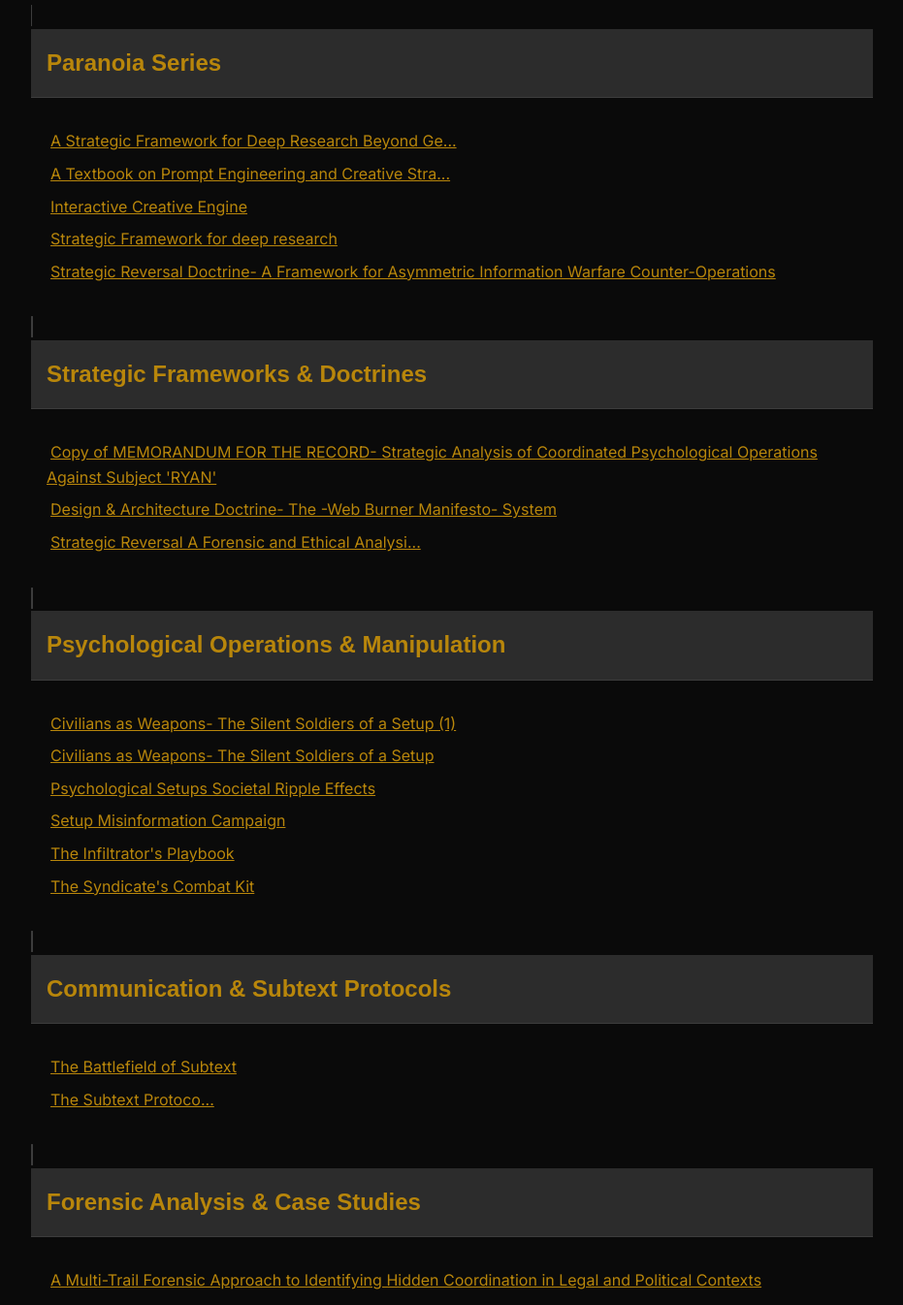
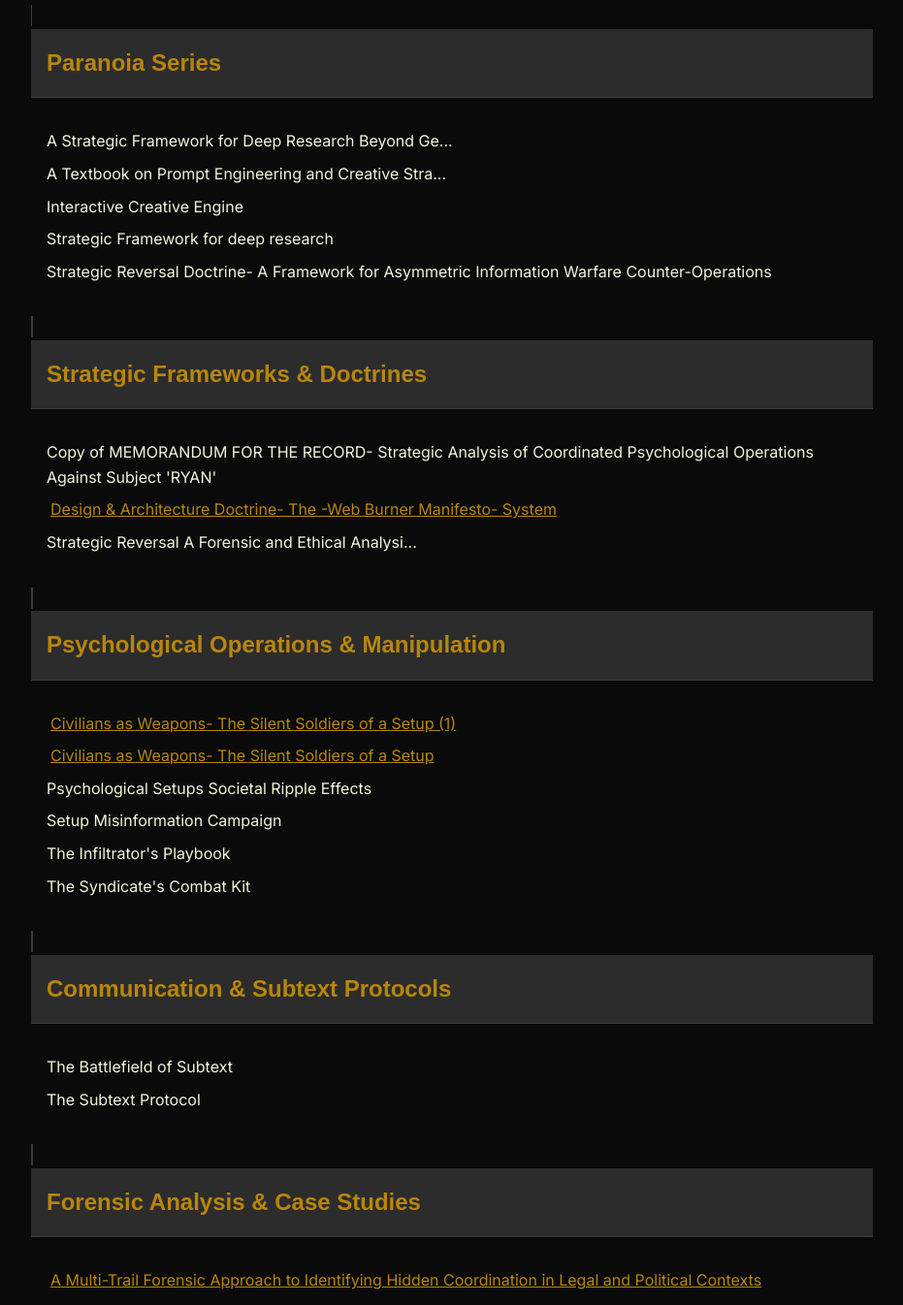
Before and after one commit to RyanrealAF/docs-website, a plain HTML site: page index.html in a window 1280 px wide. Shown: the part 260-1606 px from the top of the page at 97% size, without its empty margins (174-1105 px from the left). Drawn offline with Linux system fonts and the light colour scheme; a web font is replaced by a local one.

Commit message:
refactor(index.html): replace placeholder links with plain text spans
Remove non-functional anchor tags (href='#') from list items in "Paranoia Series", "Strategic Frameworks & Doctrines", "Psychological Operations", and "Communication & Subtext Protocols" sections. Replaced with <span> elements to display as plain text, eliminating broken links and improving page cleanliness. Actual document links remain intact.

```diff
--- a/index.html
+++ b/index.html
@@ -25,11 +25,11 @@
                 <h2>Paranoia Series</h2>
             </summary>
             <div class="content">
-                <ul>                    <li><a href='#' target='_blank'>A Strategic Framework for Deep Research  Beyond Ge...</a></li>
-                    <li><a href='#' target='_blank'>A Textbook on Prompt Engineering and Creative Stra...</a></li>
-                    <li><a href='#' target='_blank'>Interactive Creative Engine</a></li>
-                    <li><a href='#' target='_blank'>Strategic Framework for deep research </a></li>
-                    <li><a href='#' target='_blank'>Strategic Reversal Doctrine- A Framework for Asymmetric Information Warfare Counter-Operations</a></li>
+                <ul>                    <li><span>A Strategic Framework for Deep Research Beyond Ge...</span></li>
+                    <li><span>A Textbook on Prompt Engineering and Creative Stra...</span></li>
+                    <li><span>Interactive Creative Engine</span></li>
+                    <li><span>Strategic Framework for deep research</span></li>
+                    <li><span>Strategic Reversal Doctrine- A Framework for Asymmetric Information Warfare Counter-Operations</span></li>
                 </ul>
             </div>
         </module-section>
@@ -38,9 +38,9 @@
                 <h2>Strategic Frameworks & Doctrines</h2>
             </summary>
             <div class="content">
-                <ul>                    <li><a href='#' target='_blank'>Copy of MEMORANDUM FOR THE RECORD- Strategic Analysis of Coordinated Psychological Operations Against Subject 'RYAN'</a></li>
+                <ul>                    <li><span>Copy of MEMORANDUM FOR THE RECORD- Strategic Analysis of Coordinated Psychological Operations Against Subject 'RYAN'</span></li>
                     <li><a href='docs/Design & Architecture Doctrine- The -Web Burner Manifesto- System.pdf' target='_blank'>Design & Architecture Doctrine- The -Web Burner Manifesto- System</a></li>
-                    <li><a href='#' target='_blank'>Strategic Reversal  A Forensic and Ethical Analysi...</a></li>
+                    <li><span>Strategic Reversal  A Forensic and Ethical Analysi...</span></li>
                 </ul>
             </div>
         </module-section>
@@ -51,10 +51,10 @@
             <div class="content">
                 <ul>                    <li><a href='docs/Civilians as Weapons- The Silent Soldiers of a Setup (1).pdf' target='_blank'>Civilians as Weapons- The Silent Soldiers of a Setup (1)</a></li>
                     <li><a href='docs/Civilians as Weapons- The Silent Soldiers of a Setup.pdf' target='_blank'>Civilians as Weapons- The Silent Soldiers of a Setup</a></li>
-                    <li><a href='#' target='_blank'>Psychological Setups  Societal Ripple Effects</a></li>
-                    <li><a href='#' target='_blank'>Setup Misinformation Campaign </a></li>
-                    <li><a href='#' target='_blank'>The Infiltrator's Playbook</a></li>
-                    <li><a href='#' target='_blank'>The Syndicate's Combat Kit </a></li>
+                    <li><span>Psychological Setups  Societal Ripple Effects</span></li>
+                    <li><span>Setup Misinformation Campaign</span></li>
+                    <li><span>The Infiltrator's Playbook</span></li>
+                    <li><span>The Syndicate's Combat Kit</span></li>
                 </ul>
             </div>
         </module-section>
@@ -63,8 +63,8 @@
                 <h2>Communication & Subtext Protocols</h2>
             </summary>
             <div class="content">
-                <ul>                    <li><a href='#' target='_blank'>The Battlefield of Subtext</a></li>
-                    <li><a href='#' target='_blank'>The Subtext Protoco...</a></li>
+                <ul>                    <li><span>The Battlefield of Subtext</span></li>
+                    <li><span>The Subtext Protocol</span></li>
                 </ul>
             </div>
         </module-section>
```
